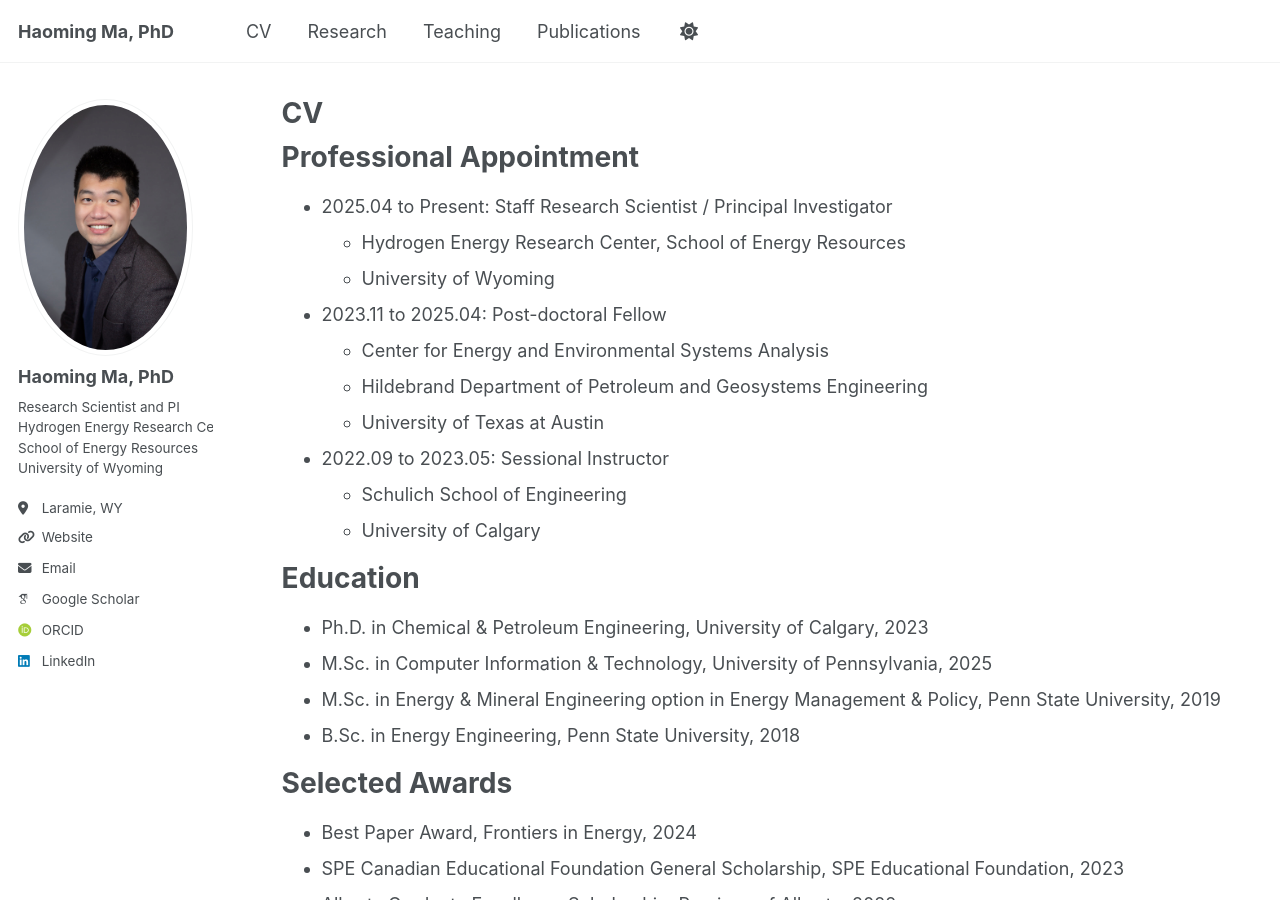
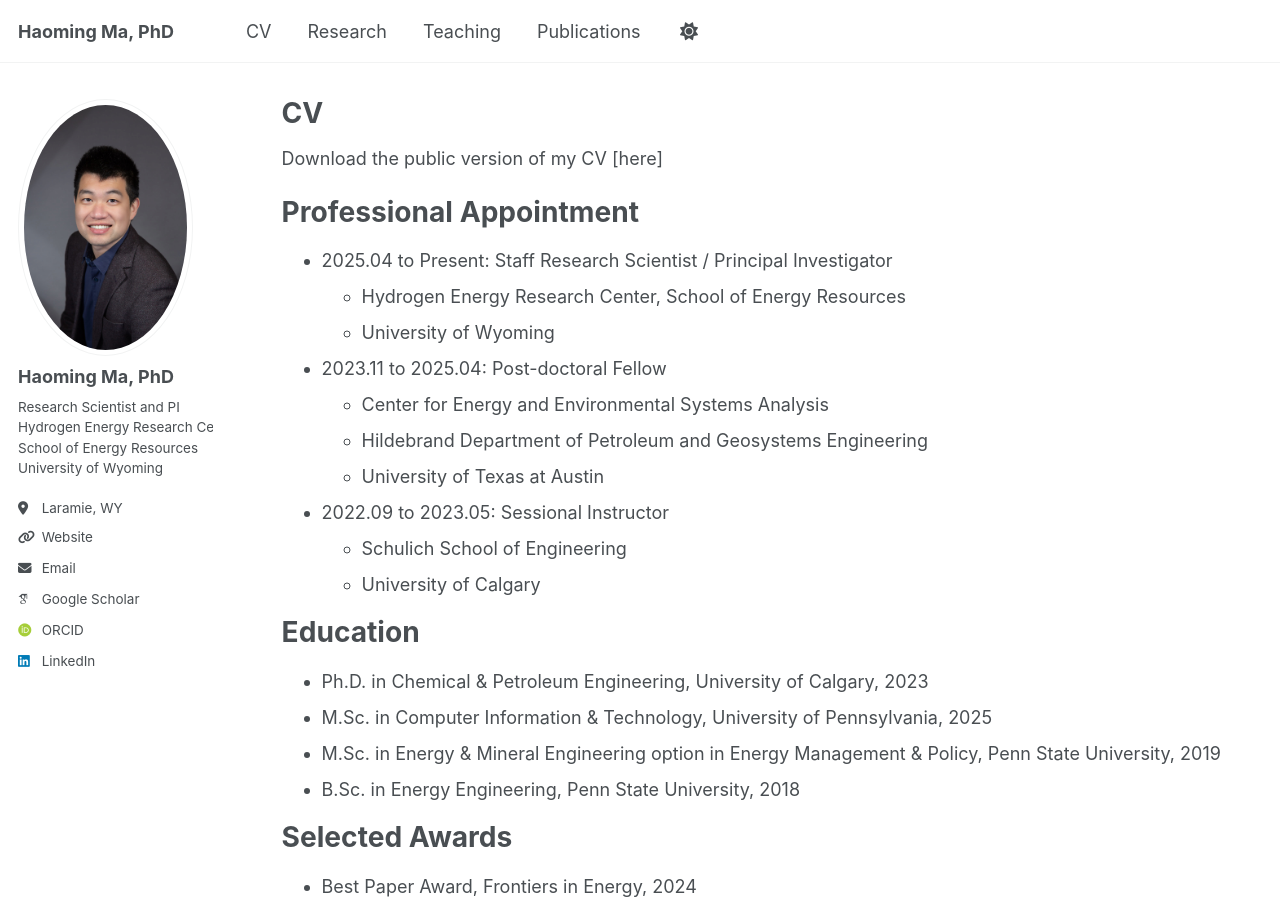
Before and after one commit to haoming-ma/haoming-ma.github.io, a Jekyll site: the page built from _pages/cv.md, in a window 1280 px wide and 900 px high. Built offline with Jekyll 4.4.1, drawn with Linux system fonts in a browser that asks for light colours; some web fonts are replaced.

Commit message:
Update cv.md

```diff
--- a/_pages/cv.md
+++ b/_pages/cv.md
@@ -8,6 +8,8 @@ redirect_from:
 ---
 
 {% include base_path %}
+
+Download the public version of my CV [here]
 
 Professional Appointment
 ======
```
